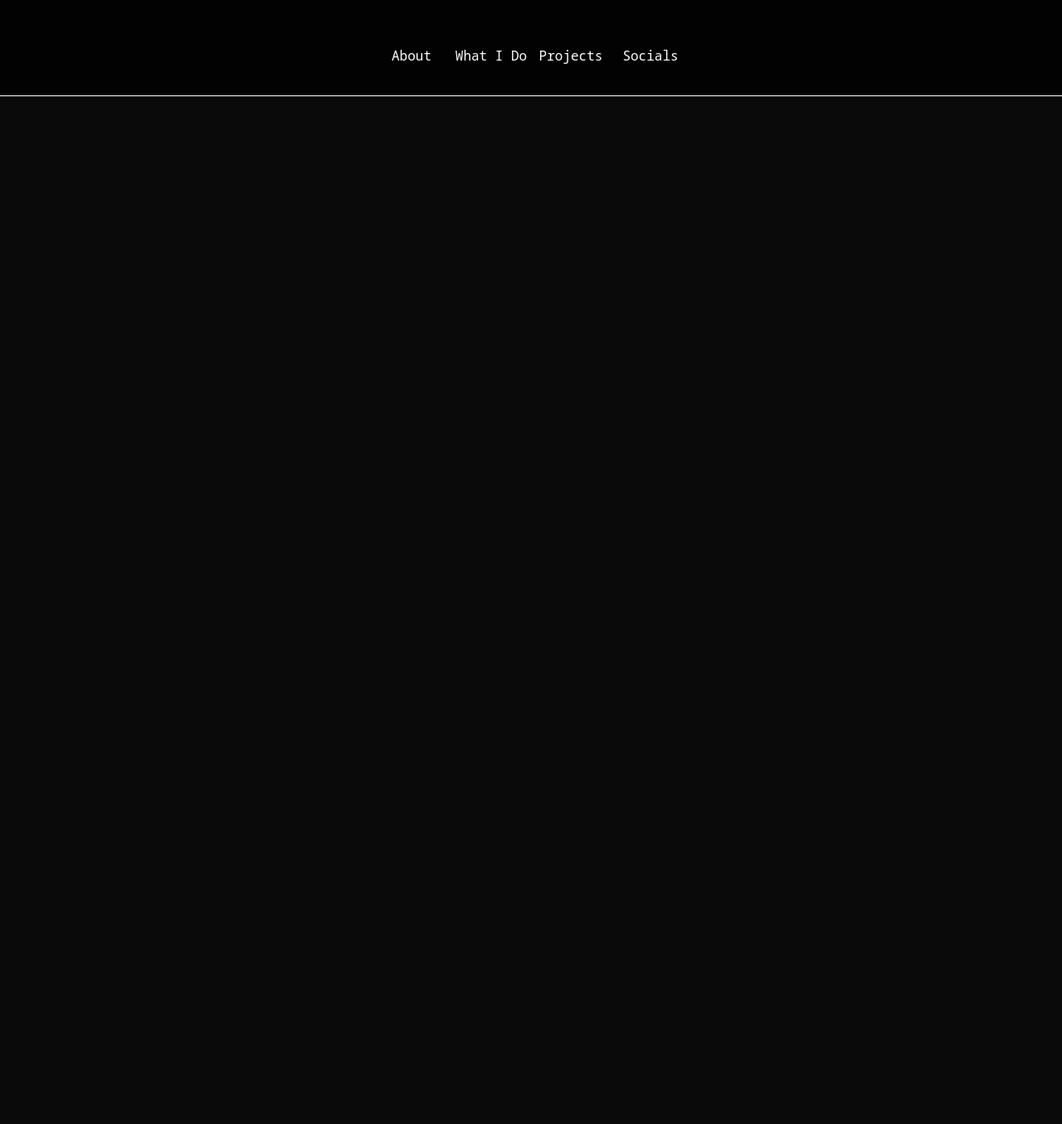
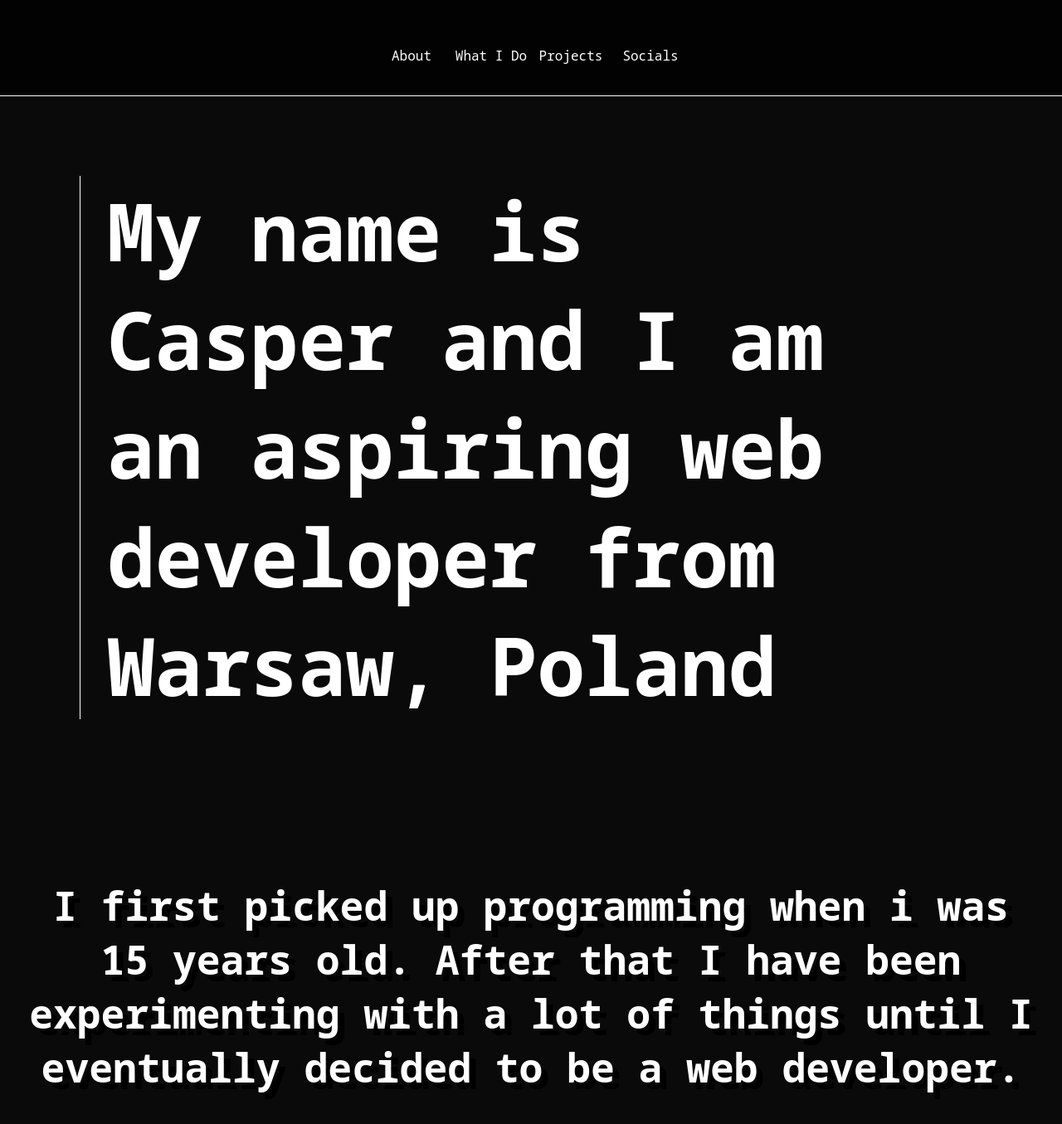
Before and after one commit to vetemxnts/casperj, a Next.js app: page / in a window 1280 px wide. Shown: the part 685-2040 px from the top of the page at 83% size. Built offline with nearby package versions, Linux system fonts and the light colour scheme.

Commit message:
about - progress #1

```diff
--- a/src/app/globals.css
+++ b/src/app/globals.css
@@ -10,8 +10,6 @@
   background-color: rgb(10 10 10);
   scrollbar-width: none; /* Firefox */
   -ms-overflow-style: none;  /* Internet Explorer 10+ */
-
-  scroll-behavior: smooth;
 }
 
 ::-webkit-scrollbar {
@@ -54,3 +52,21 @@
 .text-shadow {
   text-shadow: black 0.25rem 0.25rem 0px
 }
+
+.hider1 { transition: transform .5s cubic-bezier(0,.75,.25,1); }
+.hider1-closed { transform: translateX(-100%); }
+.hider1-open { transform: none; }
+
+.hider2 {
+  transition:
+  transform .75s cubic-bezier(0,.75,.25,1),
+  opacity .75s cubic-bezier(0,.75,.25,1);
+}
+.hider2-closed {
+  opacity: 0;
+  transform: translateY(-4rem);
+}
+.hider2-open {
+  opacity: 1;
+  transform: none;
+}
--- a/src/components/contentItems/about/About.tsx
+++ b/src/components/contentItems/about/About.tsx
@@ -1,7 +1,36 @@
+import ScrollObserver from "@/components/util/scrollObserver";
+
 export default function About() {
   return (
     <>
-
+      <section className="w-full h-auto py-12 pr-[min(10vw,3rem)] box-border">
+        <main className="w-full h-auto flex flex-row">
+          <div className="min-w-[min(10vw,3rem)] bg-neutral-950 z-10"></div>
+          <div className="min-w-px h-auto bg-white z-10"></div>
+          <div className="min-w-4 bg-neutral-950 z-10"></div>
+          <ScrollObserver
+          className="w-9/12 h-auto text-white text-[clamp(0.75rem,5vw,2rem)] hider1 hider1-closed"
+          onVisible={["hider1-open"]}
+          onHidden={["hider1-closed"]}
+          threshold={0.3}>
+            <h1>
+              My name is Casper and I am an aspiring web developer from Warsaw, Poland
+            </h1>
+          </ScrollObserver>
+        </main>
+      </section>
+      <section className="w-full h-auto px-4 py-12 box-border">
+        <ScrollObserver
+        className="w-full h-auto text-white text-shadow text-[clamp(0.25rem,2.5vw,1rem)] hider2 hider2-closed"
+        onVisible={["hider2-open"]}
+        onHidden={["hider2-closed"]}
+        threshold={0.3}>
+          <h1 className="text-center">
+            I first picked up programming when i was 15 years old. After that I have been experimenting
+            with a lot of things until I eventually decided to be a web developer.
+          </h1>
+        </ScrollObserver>
+      </section>
     </>
   );
 }
--- a/src/components/contentItems/projects/Projects.tsx
+++ b/src/components/contentItems/projects/Projects.tsx
@@ -1,3 +1,7 @@
 export default function Projects() {
-  return
+  return (
+    <>
+
+    </>
+  );
 }
--- a/src/components/contentItems/services/Services.tsx
+++ b/src/components/contentItems/services/Services.tsx
@@ -1,3 +1,7 @@
 export default function Services() {
-  return
+  return (
+    <>
+
+    </>
+  );
 }
--- a/src/components/contentItems/socials/Socials.tsx
+++ b/src/components/contentItems/socials/Socials.tsx
@@ -1,3 +1,7 @@
 export default function Socials() {
-  return
+  return (
+    <>
+
+    </>
+  );
 }
--- a/src/components/sections/Banner.tsx
+++ b/src/components/sections/Banner.tsx
@@ -1,13 +1,13 @@
 export default function Banner() {
   return (
-    <main className="bg-black h-[calc(100vh-3rem)] bg-opacity-75 banner-body w-full flex justify-start items-center overflow-hidden z-10">
+    <main className="bg-black w-full h-[calc(100vh-3rem)] bg-opacity-75 banner-body flex justify-start items-center overflow-hidden z-10">
       <div className="flex flex-col gap-1">
         <div className="w-max h-auto flex flex-row pl-[10vw]">
           <h1 className="text-white text-[clamp(1rem,10vw,5rem)] overflow-hidden whitespace-nowrap mx-0 my-auto tracking-[0.5rem] animate-typewriter">casperj</h1>
           <div className="w-1 h-auto bg-white animate-typewriterbeam"></div>
         </div>
         <div className="w-max h-auto flex flex-row pl-[10vw]">
-          <h1 className="text-gray-500 text-[clamp(0.25rem,2.5vw,1.25rem)] overflow-hidden whitespace-nowrap mx-0 my-auto tracking-[0.25rem] animate-typewriter">Kacper Jeznach</h1>
+          <h1 className="text-gray-500 text-[clamp(0.25rem,2.5vw,1.25rem)] overflow-hidden whitespace-nowrap mx-0 my-auto tracking-[0.125rem] animate-typewriter">Kacper Jeznach</h1>
           <div className="w-1 h-auto bg-white animate-typewriterbeam"></div>
         </div>
       </div>
--- a/src/components/sections/Content.tsx
+++ b/src/components/sections/Content.tsx
@@ -3,12 +3,13 @@ import {Element} from '../../constants/scroll'
 
 export default function Content() {
   return (
-    <main className="w-full h-[3000px] mt-12 box-border">
+    <main className="w-full h-[3000px] box-border">
       {contentItems.map(contentItem => {
         return (
           <>
-            <Element name={contentItem.title} key={contentItem.key}></Element>
-            <contentItem.section/>
+            <Element name={contentItem.title} key={contentItem.key}>
+              <contentItem.section/>
+            </Element>
           </>
         );
       })}
--- a/src/components/sections/Navbar.tsx
+++ b/src/components/sections/Navbar.tsx
@@ -3,7 +3,7 @@ import {Link} from '../../constants/scroll';
 
 export default function Navbar() {
   return (
-    <nav className="bg-black bg-opacity-75 navbar-body w-full h-12 sticky self-start top-0 z-10">
+    <nav className="bg-black bg-opacity-75 navbar-body w-full h-12 sticky self-start top-0 z-50">
       <div className="w-full h-full box-border flex flex-row justify-center">
         {navItems.map(navItem => {
           return (
@@ -11,13 +11,15 @@ export default function Navbar() {
             to={navItem.references}
             spy={true}
             offset={-96}
-            ignoreCancelEvents
+            duration={500}
+            smooth={'easeOutQuint'}
+            ignoreCancelEvents={true}
             key={navItem.key}
             className="min-w-12 grid place-items-center navbar-hover"
             >
               <div className="w-full grid place-items-center navbar-hover">
                 <div className="max-h-4">
-                  <p className="w-full h-4 text-[50%] leading-4 text-white grid place-items-center">
+                  <p className="w-full h-4 text-[50%] leading-4 text-white grid place-items-center select-none">
                     {navItem.name}
                   </p>
                   <div className="pointer-events-none w-0 h-4 navbar-translate navbar-invert navbar-marker ease-out duration-200"></div>
--- a/src/components/util/scrollObserver.tsx
+++ b/src/components/util/scrollObserver.tsx
@@ -15,26 +15,21 @@ export default function ScrollObserver({className, onVisible, onHidden, threshol
   const itemRef = useRef<HTMLElement>(null!);
 
     useEffect(() => {
-
       const onScroll = () => {
-        if(window.scrollY > (itemRef.current.offsetTop - (window.innerHeight) * threshold)) {
-          itemRef.current.classList.remove(...onHidden)
-          itemRef.current.classList.add(...onVisible)
-        } else {
-          itemRef.current.classList.remove(...onVisible)
-          itemRef.current.classList.add(...onHidden)
+        if (window.scrollY > (itemRef.current.offsetTop - (window.innerHeight) * (1.0 - threshold))) {
+          itemRef.current.classList.remove(...onHidden);
+          itemRef.current.classList.add(...onVisible);
+        } else if (window.scrollY < (itemRef.current.offsetTop - (window.innerHeight) * 1.0)) {
+          itemRef.current.classList.remove(...onVisible);
+          itemRef.current.classList.add(...onHidden);
         }
       }
+      onScroll();
 
-      window.removeEventListener('scroll', onScroll);
-      window.removeEventListener("resize", onScroll);
-      window.addEventListener('scroll', onScroll, { passive: true });
-      window.addEventListener('resize', onScroll, { passive: true });
-
-      return () => {
-        window.removeEventListener('scroll', onScroll);
-        window.removeEventListener("resize", onScroll);
-      };
+      ['scroll', 'resize'].forEach(function(e){
+        window.removeEventListener(e, onScroll);
+        window.addEventListener(e, onScroll, { passive: true });
+      })
     }, []);
 
   return (
--- a/src/constants/contentItems.ts
+++ b/src/constants/contentItems.ts
@@ -12,17 +12,17 @@ const contentItems = [
   {
     key: 1,
     title: 'services',
-    section: About
+    section: Projects
   },
   {
     key: 2,
     title: 'projects',
-    section: About
+    section: Services
   },
   {
     key: 3,
     title: 'socials',
-    section: About
+    section: Socials
   },
 
 ];
```
